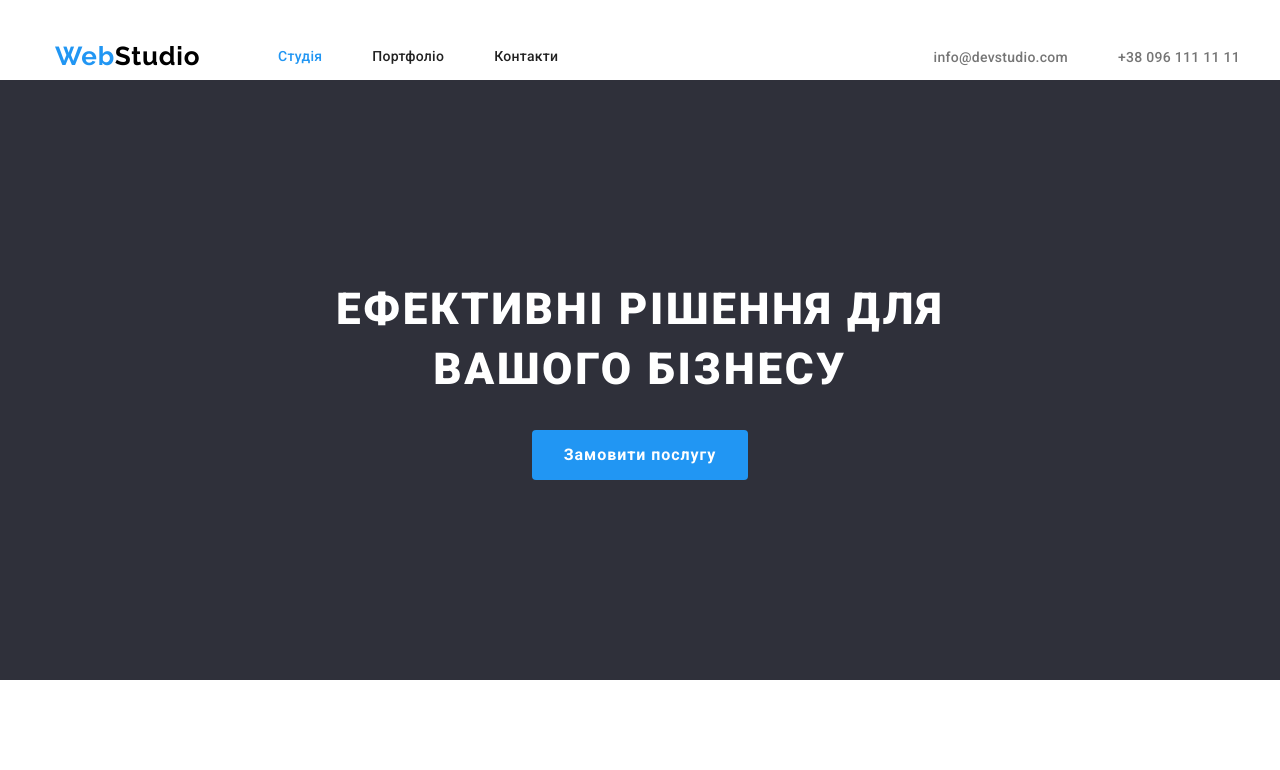
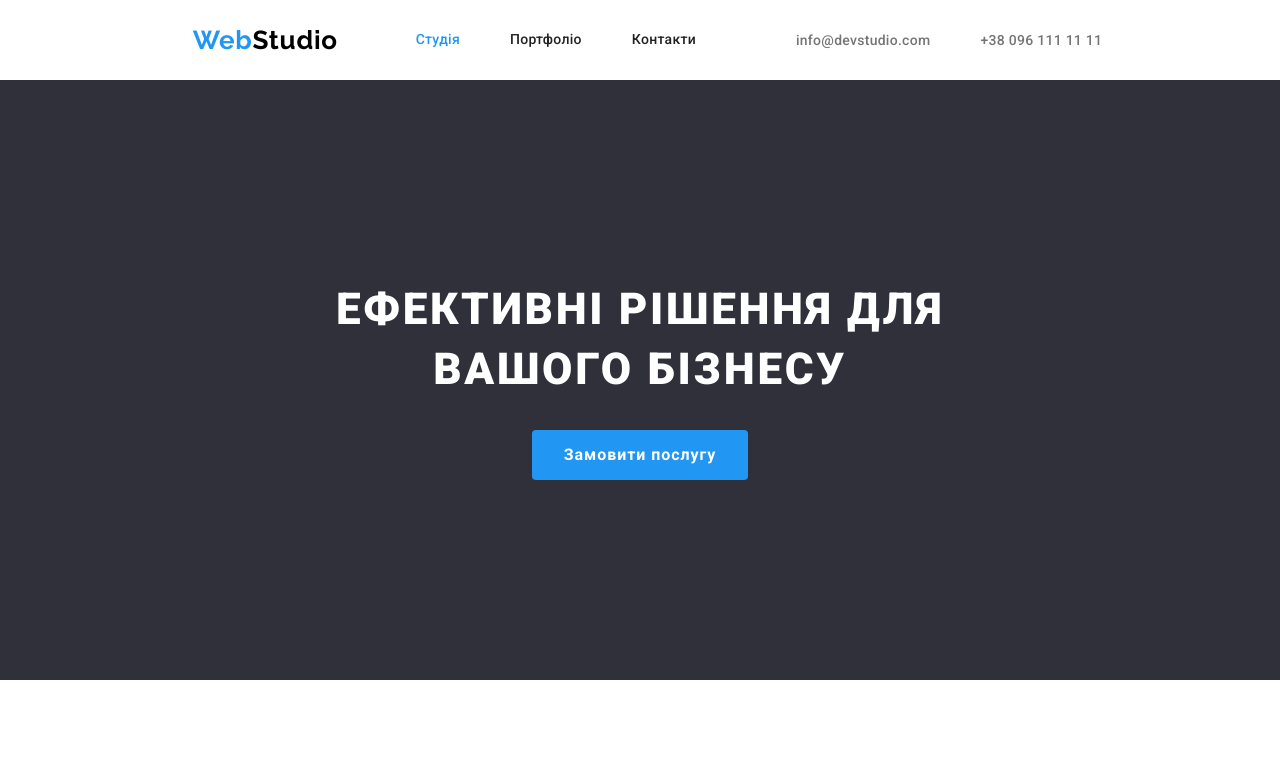
Before and after one commit to Werzeragna/goit-markup-hw-03, a plain HTML site: page index.html in a window 1280 px wide. Shown: the top 770 px of the page. Drawn offline with nearby package versions, Linux system fonts and the light colour scheme.

Commit message:
Homework 3 v1.23
1. font-size додано до .body. Зайві видалені.
2.Задано padding-left: 15px; до лого
3.Задано box-shadow до фільтрів.
4. Задано padding-top до секції "Наша Команда"
5. Заміна margin до списків с картинками на gap
6. Задано flex-wrap до списків з картинками.
7. Додано padding:24 0 25; до nav-list елементів.
8. Видалено padding .main-nav.
9. Flex у хедері.

```diff
--- a/css/styles.css
+++ b/css/styles.css
@@ -95,13 +95,13 @@ body {
 /* -----------HEADER--------- */
 
 .header {
+  display: flex;
   height: 80px;
 }
 
 .main-nav {
   display: flex;
   align-items: center;
-  padding: 24px 0 25px 0;
 }
 
 .studio-nav {
```
